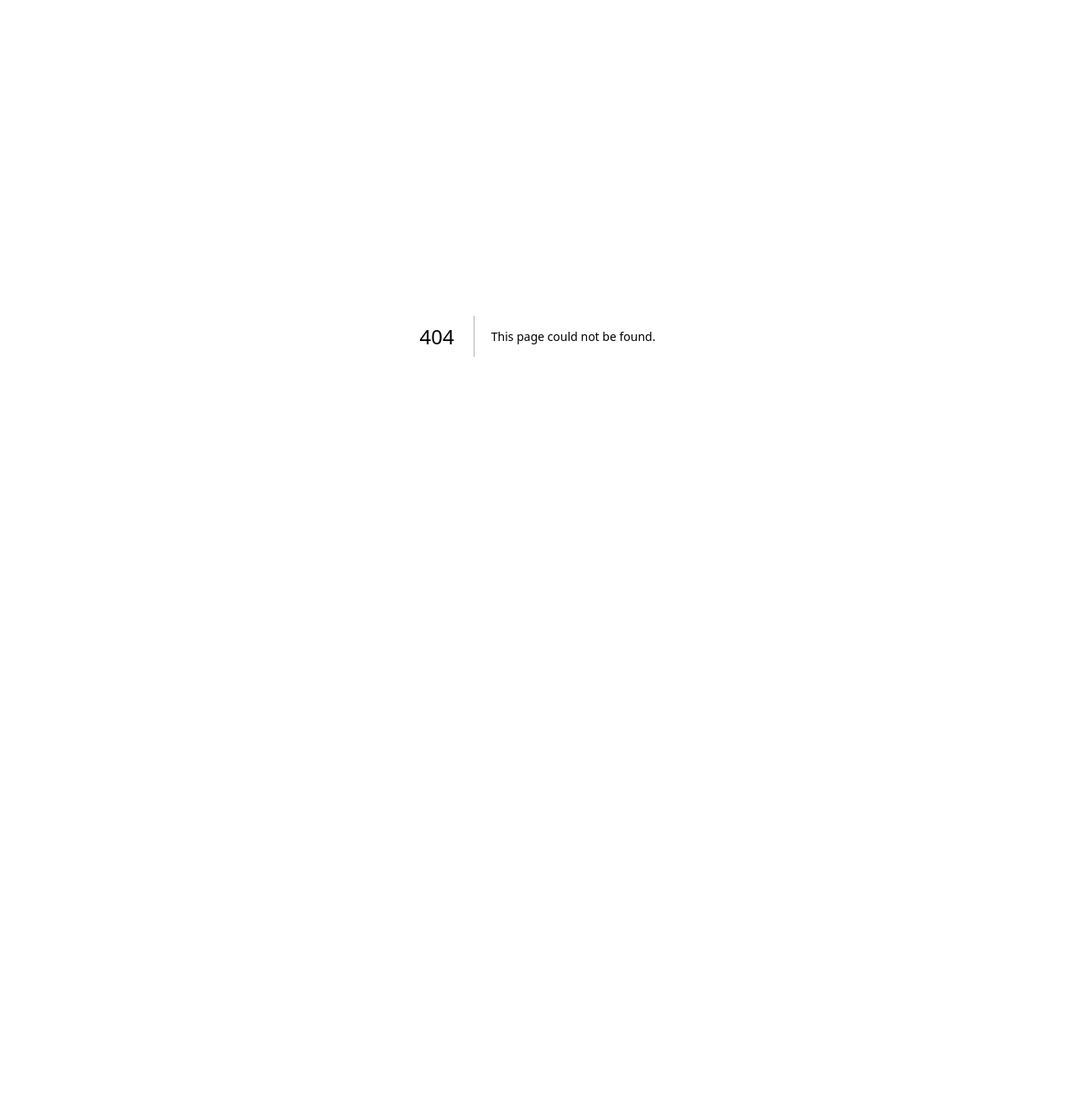
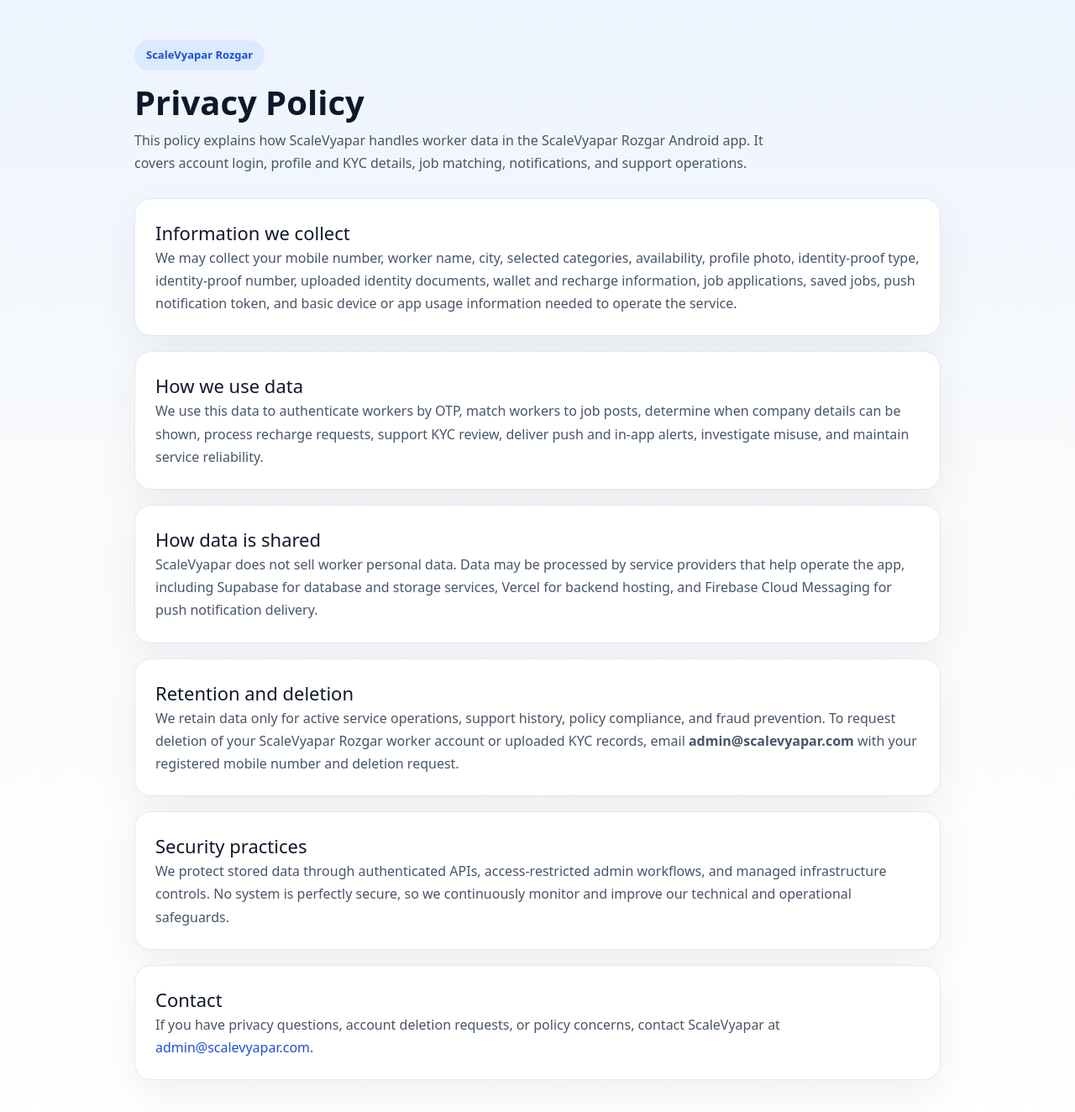
Before and after one commit to scalevyapar072-svg/scalevyapar, a Next.js app: page /privacy/scalevyapar-rozgar in a window 1280 px wide. Before the commit this address had no page. Shown: the top 1324 px of the page at 84% size. Before the commit the page ends 800 px from the top, so only its background shows below. Built offline with nearby package versions, Linux system fonts and the light colour scheme.

Commit message:
Add Rozgar privacy policy page

```diff
--- /dev/null
+++ b/app/privacy/scalevyapar-rozgar/page.tsx
@@ -0,0 +1,144 @@
+import type { Metadata } from 'next'
+import type { CSSProperties } from 'react'
+
+export const metadata: Metadata = {
+  title: 'ScaleVyapar Rozgar Privacy Policy',
+  description: 'Privacy policy for the ScaleVyapar Rozgar worker Android app.',
+}
+
+const sectionStyle: CSSProperties = {
+  background: 'white',
+  border: '1px solid #e2e8f0',
+  borderRadius: '20px',
+  padding: '24px',
+  boxShadow: '0 18px 50px rgba(15, 23, 42, 0.06)',
+}
+
+export default function ScaleVyaparRozgarPrivacyPage() {
+  return (
+    <main
+      style={{
+        minHeight: '100vh',
+        background:
+          'linear-gradient(180deg, #edf4ff 0%, #f8fafc 38%, #ffffff 100%)',
+        padding: '48px 20px 80px',
+        color: '#0f172a',
+        fontFamily: 'system-ui, sans-serif',
+      }}
+    >
+      <div style={{ maxWidth: '960px', margin: '0 auto' }}>
+        <div style={{ marginBottom: '28px' }}>
+          <span
+            style={{
+              display: 'inline-flex',
+              padding: '8px 14px',
+              borderRadius: '999px',
+              background: '#dbeafe',
+              color: '#1d4ed8',
+              fontWeight: 700,
+              fontSize: '13px',
+            }}
+          >
+            ScaleVyapar Rozgar
+          </span>
+          <h1
+            style={{
+              fontSize: '40px',
+              lineHeight: 1.1,
+              margin: '16px 0 10px',
+              fontWeight: 900,
+            }}
+          >
+            Privacy Policy
+          </h1>
+          <p
+            style={{
+              margin: 0,
+              color: '#475569',
+              fontSize: '16px',
+              lineHeight: 1.7,
+              maxWidth: '760px',
+            }}
+          >
+            This policy explains how ScaleVyapar handles worker data in the
+            ScaleVyapar Rozgar Android app. It covers account login, profile and
+            KYC details, job matching, notifications, and support operations.
+          </p>
+        </div>
+
+        <div
+          style={{
+            display: 'grid',
+            gap: '18px',
+          }}
+        >
+          <section style={sectionStyle}>
+            <h2 style={{ marginTop: 0, fontSize: '22px' }}>Information we collect</h2>
+            <p style={{ color: '#475569', lineHeight: 1.7, marginBottom: 0 }}>
+              We may collect your mobile number, worker name, city, selected
+              categories, availability, profile photo, identity-proof type,
+              identity-proof number, uploaded identity documents, wallet and
+              recharge information, job applications, saved jobs, push
+              notification token, and basic device or app usage information
+              needed to operate the service.
+            </p>
+          </section>
+
+          <section style={sectionStyle}>
+            <h2 style={{ marginTop: 0, fontSize: '22px' }}>How we use data</h2>
+            <p style={{ color: '#475569', lineHeight: 1.7, marginBottom: 0 }}>
+              We use this data to authenticate workers by OTP, match workers to
+              job posts, determine when company details can be shown, process
+              recharge requests, support KYC review, deliver push and in-app
+              alerts, investigate misuse, and maintain service reliability.
+            </p>
+          </section>
+
+          <section style={sectionStyle}>
+            <h2 style={{ marginTop: 0, fontSize: '22px' }}>How data is shared</h2>
+            <p style={{ color: '#475569', lineHeight: 1.7, marginBottom: 0 }}>
+              ScaleVyapar does not sell worker personal data. Data may be
+              processed by service providers that help operate the app, including
+              Supabase for database and storage services, Vercel for backend
+              hosting, and Firebase Cloud Messaging for push notification
+              delivery.
+            </p>
+          </section>
+
+          <section style={sectionStyle}>
+            <h2 style={{ marginTop: 0, fontSize: '22px' }}>Retention and deletion</h2>
+            <p style={{ color: '#475569', lineHeight: 1.7, marginBottom: 0 }}>
+              We retain data only for active service operations, support history,
+              policy compliance, and fraud prevention. To request deletion of
+              your ScaleVyapar Rozgar worker account or uploaded KYC records,
+              email <strong>admin@scalevyapar.com</strong> with your registered
+              mobile number and deletion request.
+            </p>
+          </section>
+
+          <section style={sectionStyle}>
+            <h2 style={{ marginTop: 0, fontSize: '22px' }}>Security practices</h2>
+            <p style={{ color: '#475569', lineHeight: 1.7, marginBottom: 0 }}>
+              We protect stored data through authenticated APIs, access-restricted
+              admin workflows, and managed infrastructure controls. No system is
+              perfectly secure, so we continuously monitor and improve our
+              technical and operational safeguards.
+            </p>
+          </section>
+
+          <section style={sectionStyle}>
+            <h2 style={{ marginTop: 0, fontSize: '22px' }}>Contact</h2>
+            <p style={{ color: '#475569', lineHeight: 1.7, marginBottom: 0 }}>
+              If you have privacy questions, account deletion requests, or policy
+              concerns, contact ScaleVyapar at{' '}
+              <a href="mailto:admin@scalevyapar.com" style={{ color: '#1d4ed8' }}>
+                admin@scalevyapar.com
+              </a>
+              .
+            </p>
+          </section>
+        </div>
+      </div>
+    </main>
+  )
+}
```
